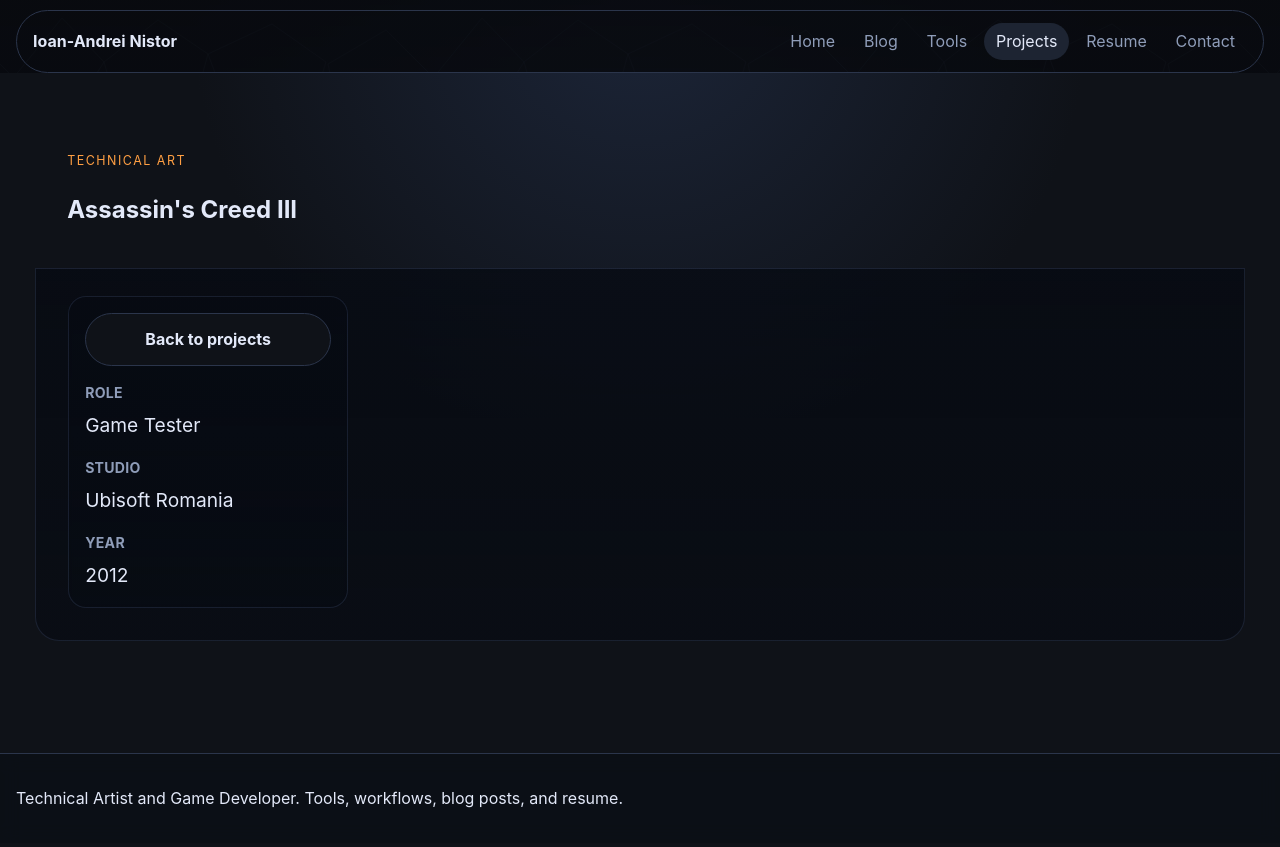
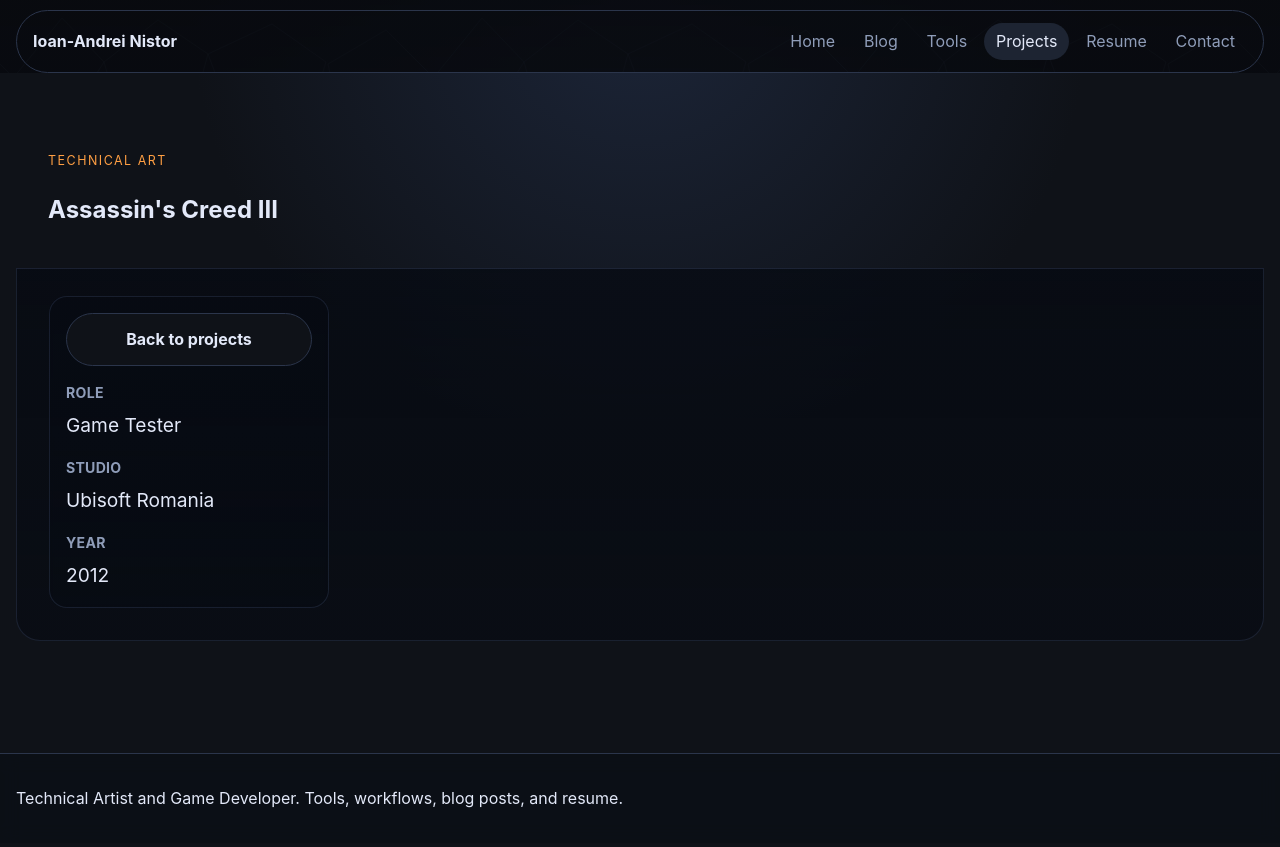
Before and after one commit to ianistor/ian_mywebsite, a Jekyll site: the page built from _projects/ac3.md, in a window 1280 px wide and 900 px high. Shown: the top 847 px of the window. Built offline with Jekyll 4.4.1, drawn with Linux system fonts in a browser that asks for light colours; nearby versions of some CDN libraries.

Commit message:
Align project page width with site container

```diff
--- a/assets/css/style.css
+++ b/assets/css/style.css
@@ -2062,9 +2062,9 @@
 
 /* Project mockup alignment overrides */
 .project-page {
-  max-width: 1320px;
+  width: 100%;
   margin: 0 auto;
-  padding: 2rem 1.2rem 3rem;
+  padding: 2rem 0 3rem;
 }
 
 .project-page .project-trailer-hero {
@@ -2113,7 +2113,7 @@
 
 @media (max-width: 980px) {
   .project-page {
-    padding: 1rem 0.8rem 2.2rem;
+    padding: 1rem 0 2.2rem;
   }
 
   .project-hero-shell {
```
